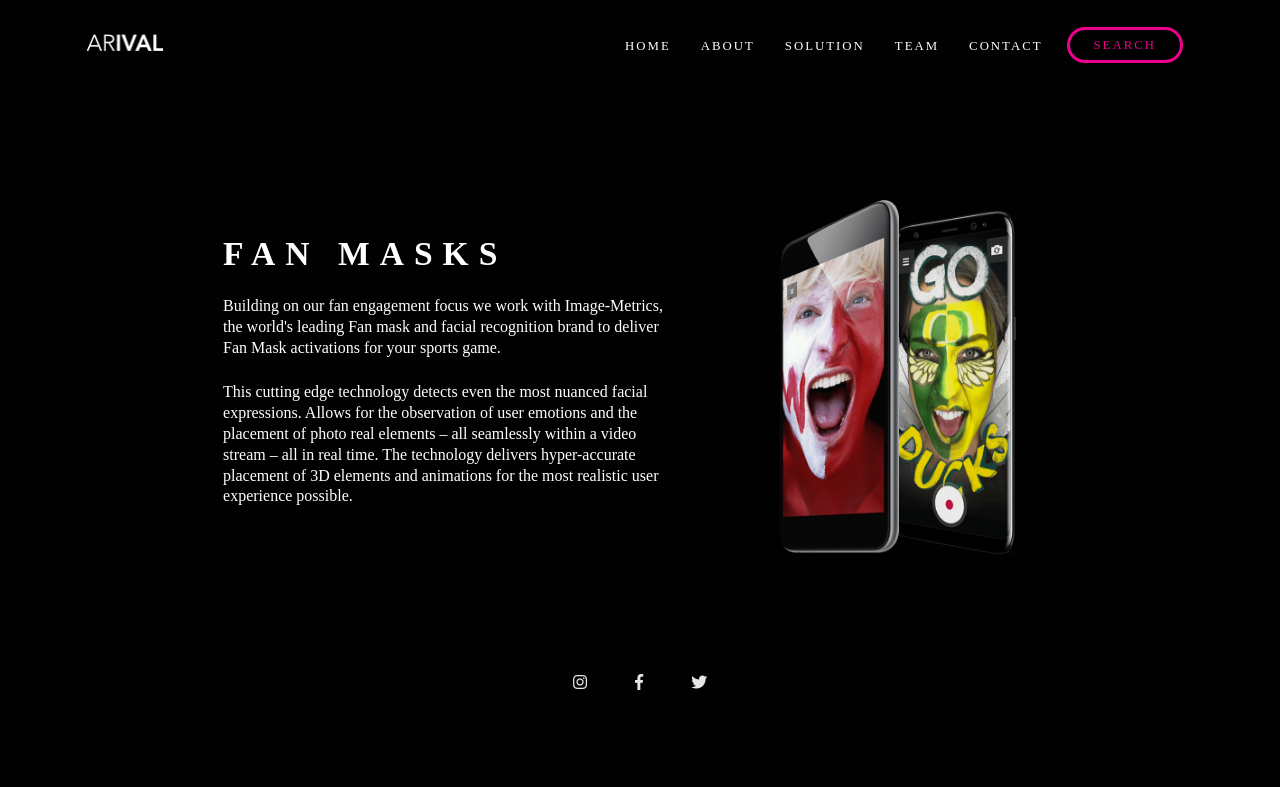
After one commit to TagTheAgency/arival-temp-site, a PHP site: page /fanmasks.php in a window 1280 px wide. The commit adds this page. Shown: the top 787 px of the page. Run offline with PHP 8.4, Linux system fonts and the light colour scheme; some libraries are stand-ins or nearby versions; some web fonts are replaced.

Commit message:
added fanmasks

```diff
--- a/css/spacing.css
+++ b/css/spacing.css
@@ -756,6 +756,9 @@
   .text-sm-center{
       text-align: center !important;
   }
+  .font-sm{
+      font-size: 0.7em;
+  }
 }
 
 @media (min-width: 768px) {
@@ -1030,6 +1033,18 @@
   .vw-md-100{
       width: 100vw !important;
   }
+  .text-md-left{
+      text-align: left !important;
+  }
+  .text-md-right{
+      text-align: right !important;
+  }
+  .text-md-center{
+      text-align: center !important;
+  }
+  .font-md{
+      font-size: 1.2em;
+  }
 }
 
 @media (min-width: 992px) {
@@ -1304,6 +1319,18 @@
   .vw-lg-100{
       width: 100vw !important;
   }
+  .text-lg-left{
+      text-align: left !important;
+  }
+  .text-lg-right{
+      text-align: right !important;
+  }
+  .text-lg-center{
+      text-align: center !important;
+  }
+  .font-lg{
+      font-size: 2em;
+  }
 }
 
 @media (min-width: 1200px) {
@@ -1578,6 +1605,9 @@
   .vw-xl-100{
       width: 100vw !important;
   }
+  .font-xl{
+      font-size: 4em;
+  }
 }
 
 
--- a/css/style.scss
+++ b/css/style.scss
@@ -229,6 +229,10 @@ nav{
 
 .hero-fixed{
     background-attachment: fixed;
+}
+
+.hero-container{
+    display: none;
 }
 
 .split-hero-img{
@@ -465,7 +469,7 @@ nav{
 
 input{
     background-color: transparent;
-    border: 2px solid #000;
+    border: 1px solid #000;
     border-radius: 5px;
     padding: 10px 15px;
     outline: none;
@@ -567,7 +571,7 @@ input{
 }
 
 .input-light{
-    border: 2px solid #fff;
+    border: 1px solid #fff;
     color: #fff;
 
     &::placeholder{
--- /dev/null
+++ b/fanmasks.php
@@ -0,0 +1,21 @@
+<?php
+	$currentPage = 'fanmask';
+	require('header.php');
+?>
+<div class="container-fluid pt-md-5 text-white">
+	<div class="row text-left pt-md-5 justify-content-center">
+		<div class="col-10 d-flex justify-content-center flex-wrap align-items-center pt-5 pt-md-2 mt-5">
+			<div class="col-12 pr-md-5 col-sm-8 col-md-6 text-center text-md-left">
+				<h1 class="ls-10"><strong>FAN MASKS</strong></h1>
+				<p class="body-text-sm">Building on our fan engagement focus we work with Image-Metrics, the world's leading Fan mask and facial recognition brand to deliver Fan Mask activations for your sports game.</p>
+				<p class="body-text-sm pt-4">This cutting edge technology detects even the most nuanced facial expressions. Allows for the observation of user emotions and the placement of photo real elements – all seamlessly within a video stream – all in real time. The technology delivers hyper-accurate placement of 3D elements and animations for the most realistic user experience possible.</p>
+			</div>
+			<div class="col-8 mt-5 mt-md-0 col-sm-8 col-md-4">
+				<div class="img-container pt-md-5">
+					<img src="img/fan.png" alt="">
+				</div>
+			</div>
+		</div>
+	</div>
+</div>
+<?php require('footer.php') ?>
--- a/header.php
+++ b/header.php
@@ -62,10 +62,10 @@
 					</div>
 					<div class="col-auto d-none d-md-flex align-items-center">
 						<ul class="ls-2">
-							<li class="nav-item-uppercase <?php if ($currentPage == "home"){?>active-page<?php } ?>"><a class="hover-secondary" href="./">HOME</a></li>
-							<li class="nav-item-uppercase <?php if ($currentPage == "about"){?>active-page<?php } ?>"><a class="hover-secondary" href="about.php">ABOUT</a></li>
-							<li class="nav-item-uppercase <?php if ($currentPage == "solution"){?>active-page<?php } ?>"><a class="hover-secondary" href="solution.php">SOLUTION</a></li>
-							<li class="nav-item-uppercase <?php if ($currentPage == "team"){?>active-page<?php } ?>"><a class="hover-secondary" href="team.php">TEAM</a></li>
+							<li class="mr-sm-1 mr-md-4 nav-item-uppercase <?php if ($currentPage == "home"){?>active-page<?php } ?>"><a class="hover-secondary" href="./">HOME</a></li>
+							<li class="mr-sm-1 mr-md-4 nav-item-uppercase <?php if ($currentPage == "about"){?>active-page<?php } ?>"><a class="hover-secondary" href="about.php">ABOUT</a></li>
+							<li class="mr-sm-1 mr-md-4 nav-item-uppercase <?php if ($currentPage == "solution"){?>active-page<?php } ?>"><a class="hover-secondary" href="solution.php">SOLUTION</a></li>
+							<li class="mr-sm-1 mr-md-4 nav-item-uppercase <?php if ($currentPage == "team"){?>active-page<?php } ?>"><a class="hover-secondary" href="team.php">TEAM</a></li>
 							<li class="form-scroll nav-item-uppercase <?php if ($currentPage == "contact"){?>active-page<?php } ?>"><a class="hover-secondary" href="contact.php">CONTACT</a></li>
 						</ul>
 						<div class="btn btn-secondary btn-round ml-4 search-overlay-btn py-2 px-4 btn-sm" data-popup-open="search-overlay">SEARCH</div>
--- a/js/script.js
+++ b/js/script.js
@@ -7,7 +7,7 @@ jQuery(document).ready(function($){
 			var bottom_of_element = $(this).offset().top + $(this).outerHeight();
 		   	var bottom_of_window = $(window).scrollTop() + $(window).height();
 
-			if (bottom_of_window > bottom_of_element - 700) {
+			if (bottom_of_window > bottom_of_element - 500) {
 				$(this).addClass('fade-up');
 			}
 		});
@@ -18,6 +18,9 @@ jQuery(document).ready(function($){
 			scrollTop: 0
 		}, 1000);
 	});
+
+	$('.hero-container').fadeIn(400);
+	$('.hero-container .fade-in').addClass('fade-up');
 
 	$('.contact-form').submit(function(){
 		$(this).fadeOut();
```
Also changed, not shown: index.php (+8 -8 lines), css/style.min.css, img/fan-1.png (added), img/fan.png (added), 1 other file.
